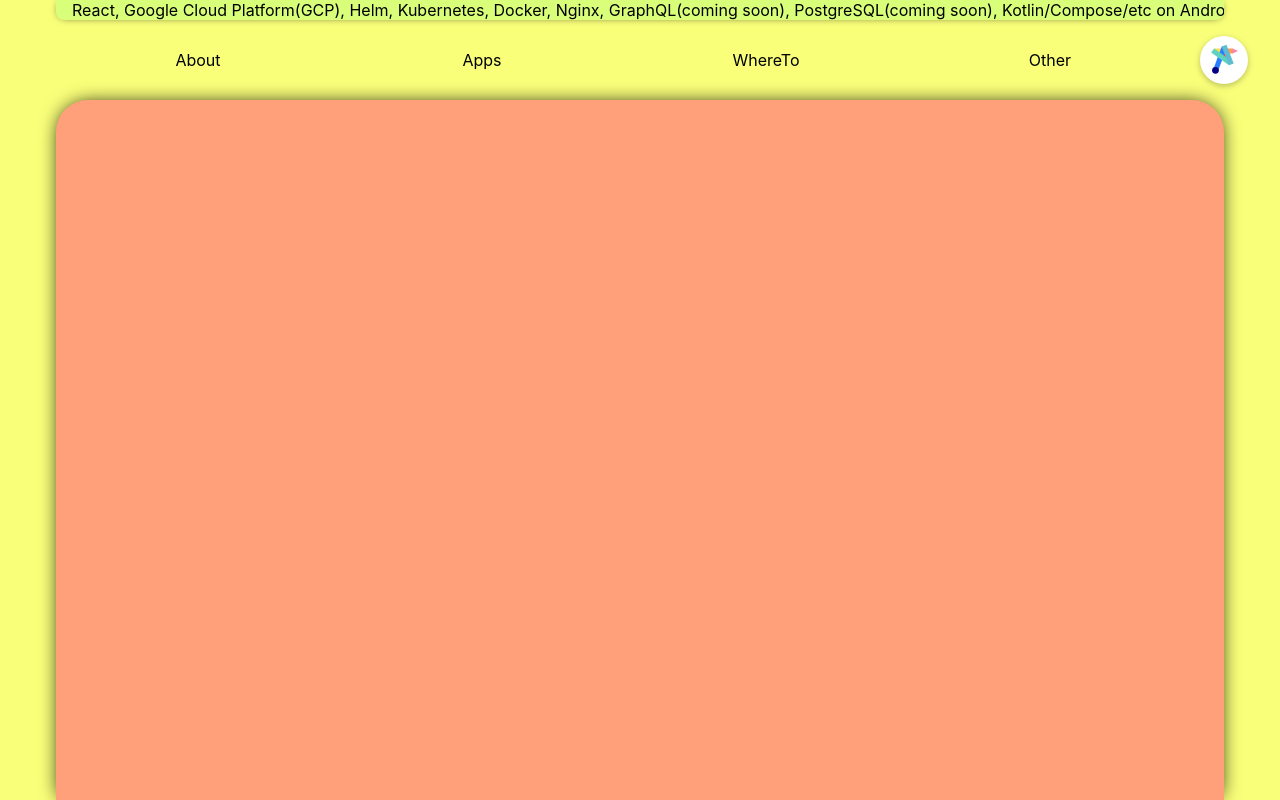
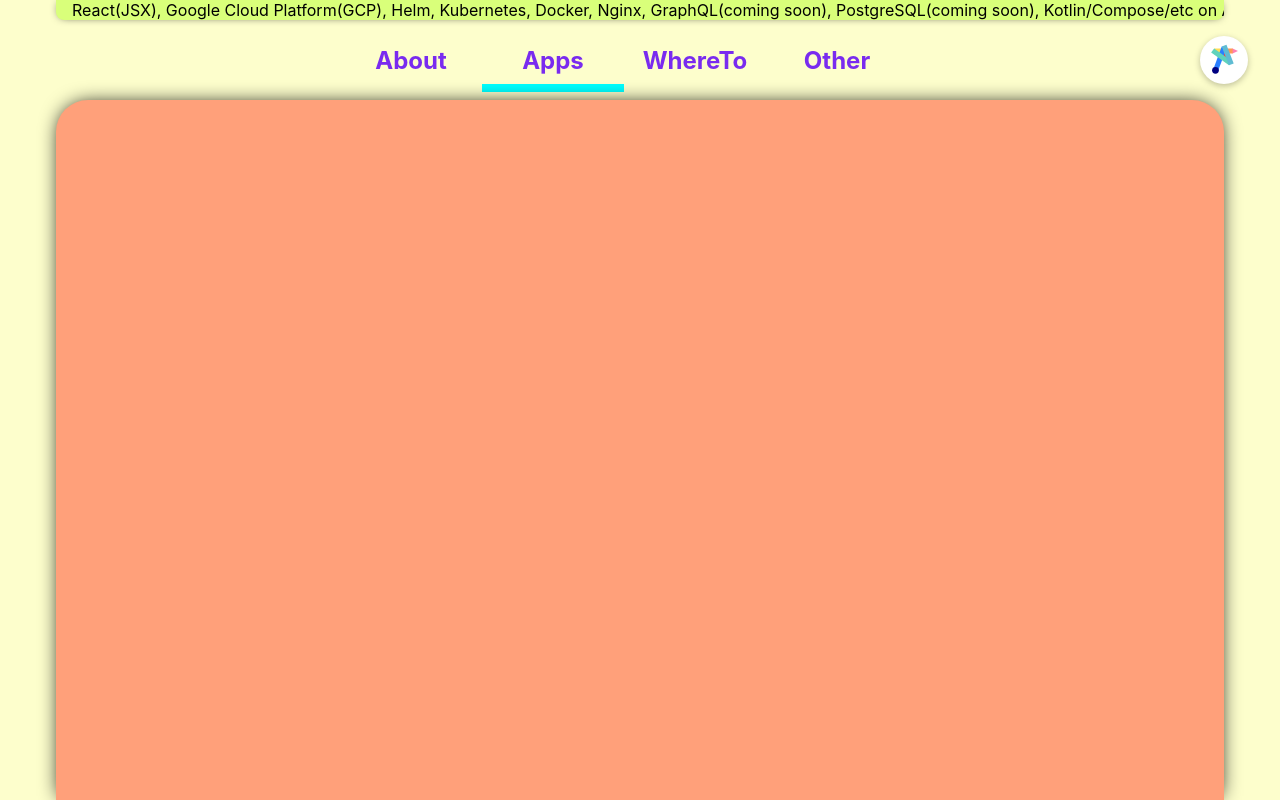
Before and after one commit to YoloSwagBot/AppStr-website, a React (Create React App) app: page / in a window 1280 px wide. Built offline with nearby package versions, Linux system fonts and the light colour scheme.

Commit message:
tab styling

```diff
--- a/package.json
+++ b/package.json
@@ -3,12 +3,16 @@
   "version": "0.1.0",
   "private": true,
   "dependencies": {
+    "@react-spring/animated": "^9.7.3",
     "@testing-library/jest-dom": "^5.17.0",
     "@testing-library/react": "^13.4.0",
     "@testing-library/user-event": "^13.5.0",
     "react": "^18.2.0",
     "react-dom": "^18.2.0",
+    "react-native": "^0.73.5",
+    "react-native-web": "^0.19.10",
     "react-scripts": "5.0.1",
+    "react-spring": "^9.7.3",
     "web-vitals": "^2.1.4"
   },
   "scripts": {
--- a/src/App.css
+++ b/src/App.css
@@ -3,7 +3,7 @@
   --toolbar-height: 80px;
   --content-area-height: calc(100vh - var(--ticker-height) - var(--toolbar-height));
 
-  --color-ticker-bg: #d9ff7a;
+  --color-ticker-bg: hsl(77, 100%, 74%);
   --color-super-bg: #faff7a;
   --color-content-bg: lightsalmon;
 
@@ -18,7 +18,6 @@ html {
   width: 100vw;
 }
 .super-background {
-  background-color: #faff7a;
   height: 100vh;
   width: 100vw;
   z-index: 0;
@@ -93,3 +92,10 @@ html {
   box-shadow: 0 0px 20px -4px black;
   z-index: 5;
 }
+/* ========================================================================= */
+/* ============================== Other ==================================== */
+/* ========================================================================= */
+.tab-indicator{
+  box-shadow: 0 0px 20px -4px black;
+  z-index: 4;
+}
--- a/src/App.js
+++ b/src/App.js
@@ -40,6 +40,7 @@ function Worksite() {
   var tickerHeight = 16;
   var toolbarHeight = 64;
   var brandIconSize = 24
+  var tabIndicatorHeight = 8;
   var contentAreaMinCorners = 24;
   var contentAreaMaxCorners = 48;
   var contentAreaMinSideMargin = 32;
@@ -87,6 +88,7 @@ function Worksite() {
   var currentSizeMargin = ((contentAreaTransY * (contentAreaMaxSideMargin - contentAreaMinSideMargin)) / (contentAreaMaxTransY - 0)) + contentAreaMinSideMargin;
 
   const tabs = ["About", "Apps", "WhereTo", "Other"];
+  const toolbarWidth = (screenWidth-(currentSizeMargin*2)-brandIconSize)/2;
   return (
       <div className="main-container">
         <SuperBackground
@@ -99,12 +101,15 @@ function Worksite() {
           contentAreaMinSideMargin={contentAreaMinSideMargin} />
         <ToolbarArea
           top={tickerHeight}
-          left={currentSizeMargin}
+          left={currentSizeMargin+(toolbarWidth)}
           right={(currentSizeMargin)}
           tickerHeight={tickerHeight}
           toolbarHeight={toolbarHeight}
-          toolbarWidth={screenWidth-(currentSizeMargin*2)-brandIconSize}
-          labels={tabs} />
+          toolbarWidth={toolbarWidth}
+          selectedPos={1}
+          labels={tabs}
+          tabIndicatorHeight={tabIndicatorHeight}
+          opacity={1-(contentAreaTransY/contentAreaMaxTransY)} />
         <BrandArea/>
         <ContentArea
           screenWidth={screenWidth}
@@ -128,7 +133,7 @@ function SuperBackground(
   }
 ) {
   return (
-    <div className="super-background">
+    <div className="super-background" style={{ backgroundColor: `#fdfecc` }}>
       <img id="error-horse" src={error_horse}
         style={{
           opacity: `${contentAreaTransY / contentAreaMaxTransY}`,
@@ -150,9 +155,9 @@ function ToolsTicker(
 ) {
   // max ticker transY is (-1 * tickerHeight)
   var toolsTickerTransY = -1 * ((contentAreaTransY * (tickerHeight - 0)) / ((contentAreaMaxTransY/2) - 0));
-  console.log("toolsTickerTransY: " + toolsTickerTransY);
+  // console.log("toolsTickerTransY: " + toolsTickerTransY);
 
-  const toolsUsedText = "React, Google Cloud Platform(GCP), Helm, Kubernetes, Docker, Nginx, GraphQL(coming soon), PostgreSQL(coming soon), Kotlin/Compose/etc on Android, and more...";
+  const toolsUsedText = "React(JSX), Google Cloud Platform(GCP), Helm, Kubernetes, Docker, Nginx, GraphQL(coming soon), PostgreSQL(coming soon), Kotlin/Compose/etc on Android, and more...";
   return (
     <div className="tools-ticker"
       style={{
@@ -175,89 +180,111 @@ function ToolbarArea(
     toolbarWidth,
 
     labels,
-    currentSelection,
+    selectedPos,
 
     left,
-    right
+    right,
+
+    tabIndicatorHeight,
+
+    opacity
   }
 ){
-  console.log("toolbarWidth:     " + toolbarWidth);
-  console.log("labels.length:    " + labels.length);
-  var divSize = toolbarWidth/labels.length;
-  const elementsPos = [
-    (0*divSize)+(divSize/2),
-    (1*divSize)+(divSize/2),
-    (2*divSize)+(divSize/2),
-    (3*divSize)+(divSize/2)
-  ];
-  console.log("divSize: " + divSize + "    elementsPos: " + elementsPos);
-  const elements = [
-    <div style={{
-      position: `absolute`,
-      transform: `translate(-50%, -50%)`,
-      top: `${(toolbarHeight/2)}px`,
-      left: `${elementsPos[0]}px`
-    }}>
-      {labels[0]}
-    </div>,
-    <div style={{
-      position: `absolute`,
-      transform: `translate(-50%, -50%)`,
-      top: `${(toolbarHeight/2)}px`,
-      left: `${elementsPos[1]}px`
-    }}>
-      {labels[1]}
-    </div>,
-    <div style={{
-      position: `absolute`,
-      transform: `translate(-50%, -50%)`,
-      top: `${(toolbarHeight/2)}px`,
-      left: `${elementsPos[2]}px`
-    }}>
-      {labels[2]}
-    </div>,
-    <div style={{
-      position: `absolute`,
-      transform: `translate(-50%, -50%)`,
-      top: `${(toolbarHeight/2)}px`,
-      left: `${elementsPos[3]}px`
-    }}>
-      {labels[3]}
-    </div>
-  ];
+  const numTabs = labels.length;
+  const tabWidth = toolbarWidth/numTabs;
+  const tabHeight = toolbarHeight-16;
+  const tabs = labels.map((label, pos) => (
+    <ToolbarTab
+      tabHeight={tabHeight}
+      tabWidth={tabWidth}
+      top={(toolbarHeight/2)}
+      left={(pos*tabWidth)+(tabWidth/2)}
+      label={label} />
+  ));
   return(
     <div className="toolbar-area" style={{
       position: `absolute`,
       top: `${top}px`,
       left: `${left}px`,
       height: `${toolbarHeight}px`,
-      width: `${toolbarWidth}px`
+      width: `${toolbarWidth}px`,
+      transform: `translate(-50%, 0%)`,
+      opacity: `${opacity}`
     }}>
-      {elements}
+      {tabs}
+      <ToolbarIndicator
+        top={toolbarHeight-16}
+        toolbarWidth={toolbarWidth}
+        indicatorWidth={tabWidth}
+        indicatorHeight={tabIndicatorHeight}
+        labels={labels}
+        selectedPos={selectedPos} />
     </div>
   )
 }
 
-function ToolbarTabLabel(
+function ToolbarTab(
   {
+    tabHeight,
+    tabWidth,
+    top,
+    left,
+
     label
   }
-) {
-  // console.log("ToolbarTabLabel:    " + label);
-  return (
-    <div className="toolbar-tab-label">
+){
+const tabFontSize = `24px`;
+const tabFontColor = `#792bef`; // #7e7aff
+  return(
+    <div className="toolbar-tab" style={{
+      position: `absolute`,
+      width: `${tabWidth}px`,
+      height: `${tabHeight}px`,
+      transform: `translate(-50%, -50%)`,
+      top: `${top}px`,
+      left: `${left}px`,
+      fontSize: tabFontSize,
+      fontWeight: `bold`,
+      color: tabFontColor
+    }} >
+      <span style={{
+        position: `absolute`,
+        top: `${tabHeight/2}px`,
+        left: `${tabWidth/2}px`,
+        transform: `translate(-50%, -50%)`
+      }}>
         {label}
+      </span>
     </div>
-  );
+  )
 }
 
 function ToolbarIndicator(
   {
+    top,
+    toolbarWidth,
+
+    indicatorWidth,
+    indicatorHeight,
+
+    labels,
+    selectedPos,
+
     color
   }
-) {
-  return (
-    <div>
+){
+  const left = (selectedPos*(indicatorWidth));
+  return(
+    <div className="tab-indicator" style={{
+      position: `absolute`,
+      height: `${indicatorHeight}px`,
+      width: `${indicatorWidth}px`,
+      top: `${top}px`,
+      left: `${left}px`,
+      backgroundColor: `cyan`,
+      boxShadow: `${0} ${0}px ${20}px ${-4}px #000000`,
+      zIndex: `4`
+    }}>
 
     </div>
   );
@@ -310,3 +337,60 @@ function ContentArea(
 
 
 export default Worksite;
+
+
+// const elementsPos = [
+//   (0*divSize)+(divSize/2),
+//   (1*divSize)+(divSize/2),
+//   (2*divSize)+(divSize/2),
+//   (3*divSize)+(divSize/2)
+// ];
+// // console.log("divSize: " + divSize + "    elementsPos: " + elementsPos);
+// const tabFontSize = `24px`;
+// const tabFontColor = `#792bef`; // #7e7aff
+// const elements = [
+//   <div style={{
+//     position: `absolute`,
+//     transform: `translate(-50%, -50%)`,
+//     top: `${(toolbarHeight/2)}px`,
+//     left: `${elementsPos[0]}px`,
+//     fontSize: tabFontSize,
+//     fontWeight: `bold`,
+//     color: tabFontColor
+//   }}>
+//     {labels[0]}
+//   </div>,
+//   <div style={{
+//     position: `absolute`,
+//     transform: `translate(-50%, -50%)`,
+//     top: `${(toolbarHeight/2)}px`,
+//     left: `${elementsPos[1]}px`,
+//     fontSize: tabFontSize,
+//     fontWeight: `bold`,
+//     color: tabFontColor
+//   }}>
+//     {labels[1]}
+//   </div>,
+//   <div style={{
+//     position: `absolute`,
+//     transform: `translate(-50%, -50%)`,
+//     top: `${(toolbarHeight/2)}px`,
+//     left: `${elementsPos[2]}px`,
+//     fontSize: tabFontSize,
+//     fontWeight: `bold`,
+//     color: tabFontColor
+//   }}>
+//     {labels[2]}
+//   </div>,
+//   <div style={{
+//     position: `absolute`,
+//     transform: `translate(-50%, -50%)`,
+//     top: `${(toolbarHeight/2)}px`,
+//     left: `${elementsPos[3]}px`,
+//     fontSize: tabFontSize,
+//     fontWeight: `bold`,
+//     color: tabFontColor
+//   }}>
+//     {labels[3]}
+//   </div>
+// ];
```
Also changed, not shown: 1 other file (tests, documents, lock files or other folders). Lines whose indentation alone changed are shown as unchanged.
